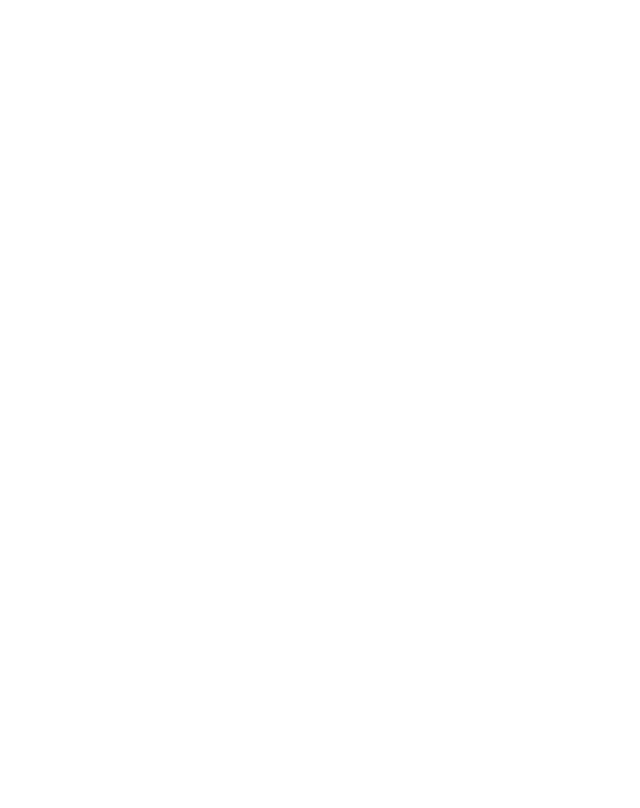
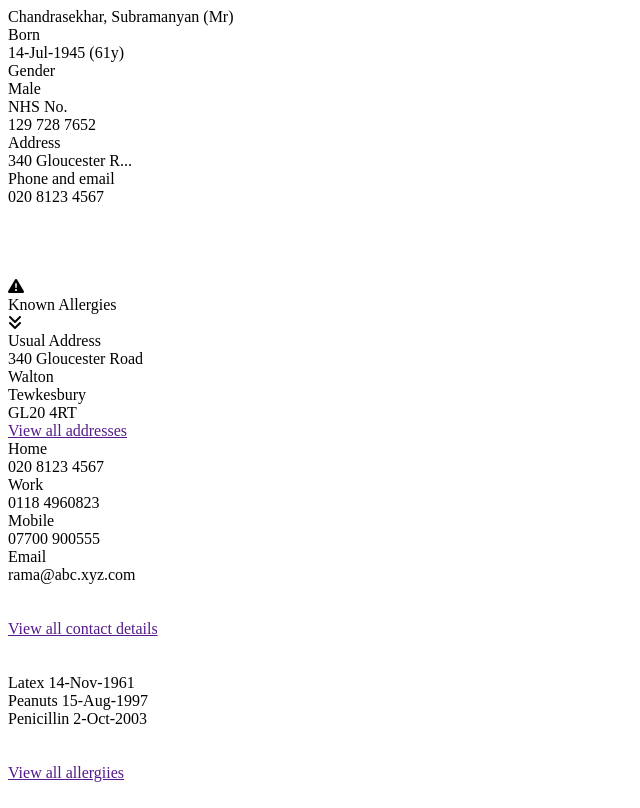
Before and after one commit to DrChrisPaton/drchrispaton.github.io, a plain HTML site: page index.html in a window 1280 px wide. Shown: the whole page, without its empty margins (0-640 px from the left). Drawn offline with Linux system fonts and the light colour scheme.

Commit message:
Including patient banner code

```diff
--- a/index.html
+++ b/index.html
@@ -1,9 +1,87 @@
 <!DOCTYPE html>
 <html lang="en" dir="ltr">
-  <head>
-    <meta charset="utf-8">
-    <title></title>
-  </head>
-  <body>
-  </body>
+<head>
+  <meta charset="utf-8">
+  <title>Patient Banner</title>
+</head>
+<body class="container">
+  <div class="page">
+
+    <div class="zone_1_container">
+      <div class="item item_name">
+        <span class="toupper">Chandrasekhar</span>, Subramanyan (Mr)
+      </div>
+      <div class="item item--label">Born</div>
+      <div class="item item--value">14-Jul-1945 (61y)</div>
+      <div class="item item--label">Gender</div>
+      <div class="item item--value">Male</div>
+      <div class="item item--label">NHS No.</div>
+      <div class="item item--value">129 728 7652</div>
+    </div>
+
+    <div class="zone_2_container">
+      <div class="item_container zone_2_section_grid">
+        <div class="item item--label">Address</div>
+        <div class="item item--value">340 Gloucester R...</div>
+      </div>
+      <div class="item_container zone_2_section_grid">
+        <div class="item item--label">Phone and email</div>
+        <div class="item item--value">020 8123 4567</div>
+      </div>
+      <div class="item_container zone_2_section_grid">
+        <div class="item item--label">&nbsp;</div>
+        <div class="item section_3--value">&nbsp;</div>
+      </div>
+      <div class="item_container zone_2_section_grid">
+        <div class="item section_4--label">&nbsp;</div>
+        <div class="item section_4--value">&nbsp;</div>
+      </div>
+      <div class="item_container zone_2_section_grid">
+        <div class="item item--label"><i class="fa-solid fa-triangle-exclamation"></i></div>
+        <div class="item item--value">Known Allergies</div>
+      </div>
+      <div class="item section_expander"><i class="fa-solid fa-angles-down"></i></div>
+      <div class="item_container">
+        <div class="item address_grid">
+          <div class="address_row_header">Usual Address</div>
+          <div class="address_row">340 Gloucester Road</div>
+          <div class="address_row">Walton</div>
+          <div class="address_row">Tewkesbury</div>
+          <div class="address_row">GL20 4RT</div>
+          <div class="view_all_addresses"><a href="">View all addresses</a></div>
+        </div>
+      </div>
+      <div class="item_container">
+        <div class="item phone_grid">
+          <div class="phone_item--label">Home</div>
+          <div class="phone_item--value">020 8123 4567</div>
+          <div class="phone_item--label">Work</div>
+          <div class="phone_item--value">0118 4960823</div>
+          <div class="phone_item--label">Mobile</div>
+          <div class="phone_item--value">07700 900555</div>
+          <div class="phone_item--label">Email</div>
+          <div class="phone_item--value">rama@abc.xyz.com</div>
+          <div class="phone_item--label">&nbsp;</div>
+          <div class="phone_item--value">&nbsp;</div>
+          <div class="view_all_contact_details"><a href="">View all contact details</a></div>
+        </div>
+      </div>
+      <div class="item_container">&nbsp;</div>
+      <div class="item_container">&nbsp;</div>
+      <div class="item_container">
+        <div class="item allergies_grid">
+          <div class="allergies_row">Latex 14-Nov-1961</div>
+          <div class="allergies_row">Peanuts 15-Aug-1997</div>
+          <div class="allergies_row">Penicillin 2-Oct-2003</div>
+          <div class="allergies_row">&nbsp;</div>
+          <div class="allergies_row">&nbsp;</div>
+          <div class="view_all_allergies"><a href="">View all allergiies</a></div>
+        </div>
+      </div>
+      <div class="item section_expander--expanded">&nbsp;</div>
+    </div>
+  </div>
+  <script src="https://kit.fontawesome.com/9d81f02619.js" crossorigin="anonymous"></script>
+
+</body>
 </html>
```
Also changed, not shown: 1 other file.
